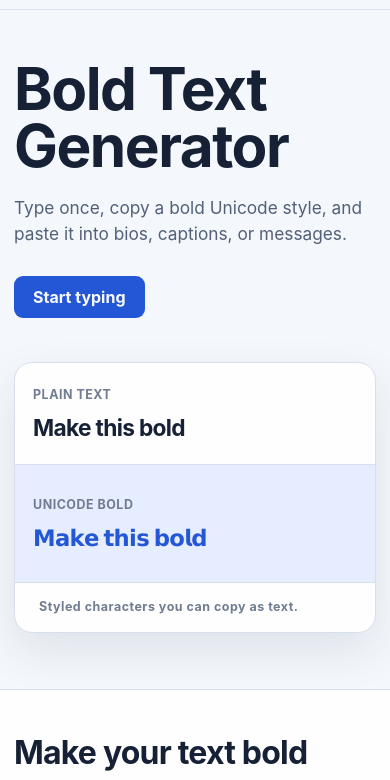
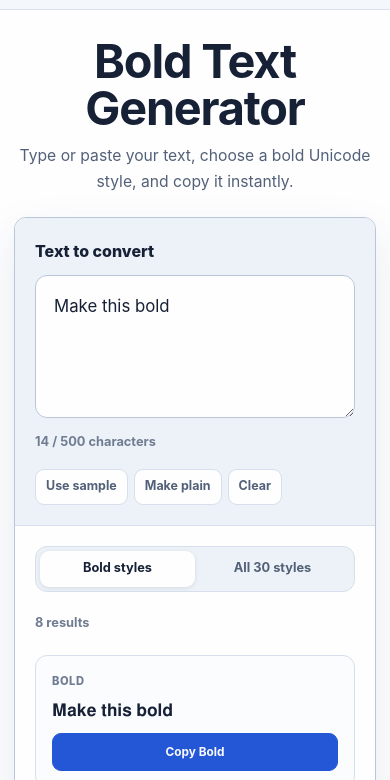
Before and after one commit to itshomie/bold-text-generator, a website: page index.html in a window 390 px wide. Shown: the part 54-834 px from the top of the page. Drawn offline with Linux system fonts and the light colour scheme.

Commit message:
Put text generator in homepage first screen

```diff
--- a/css/generator.css
+++ b/css/generator.css
@@ -1,7 +1,25 @@
 .generator-section {
-    padding: clamp(52px, 7vw, 84px) 0 clamp(78px, 10vw, 120px);
-    border-top: 1px solid var(--line);
+    padding: clamp(34px, 5vw, 58px) 0 clamp(78px, 10vw, 120px);
     background: var(--surface-raised);
+}
+
+.generator-intro {
+    max-width: 760px;
+    margin: 0 auto clamp(24px, 3vw, 34px);
+    text-align: center;
+}
+
+.generator-intro h1 {
+    max-width: none;
+    margin-bottom: 0.7rem;
+    font-size: clamp(2.7rem, 5.4vw, 4.7rem);
+    line-height: 1;
+}
+
+.generator-intro p {
+    max-width: 58ch;
+    margin: 0 auto;
+    font-size: clamp(1rem, 1.5vw, 1.12rem);
 }
 
 .generator-shell {
--- a/css/main.css
+++ b/css/main.css
@@ -328,23 +328,8 @@ code {
 }
 
 /* Shared sections */
-.hero,
 .page-hero {
     padding: clamp(64px, 9vw, 108px) 0 clamp(54px, 8vw, 96px);
-}
-
-.hero-grid {
-    display: grid;
-    grid-template-columns: minmax(0, 1.12fr) minmax(360px, 0.88fr);
-    align-items: center;
-    gap: clamp(44px, 7vw, 96px);
-}
-
-.hero-copy p {
-    max-width: 520px;
-    margin-bottom: 1.75rem;
-    font-size: clamp(1.08rem, 2vw, 1.26rem);
-    line-height: 1.55;
 }
 
 .button {
@@ -379,52 +364,6 @@ code {
     color: var(--accent);
 }
 
-.hero-preview {
-    position: relative;
-    margin: 18px 0 0;
-    overflow: hidden;
-    border: 1px solid var(--line);
-    border-radius: var(--radius-large);
-    background: var(--surface-raised);
-    box-shadow: var(--shadow);
-    transform: rotate(1.2deg);
-}
-
-.preview-row {
-    display: grid;
-    gap: 8px;
-    padding: 22px 24px;
-    border-bottom: 1px solid var(--line);
-}
-
-.preview-row span,
-.hero-preview figcaption {
-    color: var(--text-faint);
-    font-size: 0.78rem;
-    font-weight: 700;
-    letter-spacing: 0.04em;
-    text-transform: uppercase;
-}
-
-.preview-row strong {
-    font-size: clamp(1.5rem, 3.1vw, 2.35rem);
-    letter-spacing: -0.03em;
-    line-height: 1.25;
-}
-
-.preview-row-featured {
-    padding-block: 30px;
-    background: var(--accent-soft);
-}
-
-.preview-row-featured strong {
-    color: var(--accent);
-}
-
-.hero-preview figcaption {
-    padding: 14px 24px;
-    text-transform: none;
-}
 
 .section-heading {
     max-width: 690px;
@@ -737,9 +676,6 @@ code {
         transition-duration: 0.01ms !important;
     }
 
-    .hero-preview {
-        transform: none;
-    }
 }
 
 @media print {
--- a/css/responsive.css
+++ b/css/responsive.css
@@ -2,11 +2,6 @@
     .nav-shell {
         grid-template-columns: minmax(210px, 1fr) auto minmax(150px, 1fr);
         gap: 16px;
-    }
-
-    .hero-grid {
-        grid-template-columns: minmax(0, 1fr) minmax(320px, 0.82fr);
-        gap: 44px;
     }
 
     .generator-shell {
@@ -87,25 +82,10 @@
         padding: 13px 14px;
     }
 
-    .hero-grid,
     .decision-layout,
     .compatibility-layout,
     .faq-layout {
         grid-template-columns: 1fr;
-    }
-
-    .hero {
-        padding-top: 58px;
-    }
-
-    .hero-copy p {
-        max-width: 600px;
-    }
-
-    .hero-preview {
-        width: min(100%, 590px);
-        margin-top: 0;
-        transform: none;
     }
 
     .decision-layout .section-heading {
@@ -162,7 +142,6 @@
         font-size: clamp(2.25rem, 10.8vw, 3.6rem);
     }
 
-    .hero,
     .page-hero {
         padding-block: 50px 56px;
     }
@@ -173,7 +152,19 @@
     }
 
     .generator-section {
-        padding-top: 46px;
+        padding-top: 28px;
+    }
+
+    .generator-intro {
+        margin-bottom: 22px;
+    }
+
+    .generator-intro h1 {
+        font-size: clamp(2.45rem, 12vw, 3.4rem);
+    }
+
+    .generator-intro p {
+        font-size: 0.98rem;
     }
 
     .generator-shell {
@@ -298,14 +289,6 @@
         padding-inline: 9px;
     }
 
-    .preview-row {
-        padding-inline: 18px;
-    }
-
-    .preview-row strong {
-        font-size: 1.42rem;
-    }
-
     .unicode-card {
         grid-template-columns: 1fr;
         gap: 12px;
--- a/index.html
+++ b/index.html
@@ -49,9 +49,9 @@
 
     <link rel="icon" type="image/svg+xml" href="/assets/favicon.svg">
     <link rel="manifest" href="/site.webmanifest">
-    <link rel="stylesheet" href="/css/main.css?v=20260710-1">
-    <link rel="stylesheet" href="/css/generator.css?v=20260710-1">
-    <link rel="stylesheet" href="/css/responsive.css?v=20260710-1">
+    <link rel="stylesheet" href="/css/main.css?v=20260716-2">
+    <link rel="stylesheet" href="/css/generator.css?v=20260716-2">
+    <link rel="stylesheet" href="/css/responsive.css?v=20260716-2">
 
     <script type="application/ld+json">
     {
@@ -106,33 +106,11 @@
     </header>
 
     <main class="main-content" id="main-content">
-        <section class="hero" aria-labelledby="hero-title">
-            <div class="container hero-grid">
-                <div class="hero-copy">
+        <section class="generator-section" id="generator" aria-labelledby="hero-title">
+            <div class="container">
+                <header class="generator-intro">
                     <h1 id="hero-title">Bold Text Generator</h1>
-                    <p>Type once, copy a bold Unicode style, and paste it into bios, captions, or messages.</p>
-                    <a class="button button-primary" href="#generator">Start typing</a>
-                </div>
-
-                <figure class="hero-preview" aria-label="Plain and Unicode bold text example">
-                    <div class="preview-row">
-                        <span>Plain text</span>
-                        <strong>Make this bold</strong>
-                    </div>
-                    <div class="preview-row preview-row-featured">
-                        <span>Unicode bold</span>
-                        <strong class="unicode-sample">𝗠𝗮𝗸𝗲 𝘁𝗵𝗶𝘀 𝗯𝗼𝗹𝗱</strong>
-                    </div>
-                    <figcaption>Styled characters you can copy as text.</figcaption>
-                </figure>
-            </div>
-        </section>
-
-        <section class="generator-section" id="generator" aria-labelledby="generator-title">
-            <div class="container">
-                <header class="section-heading">
-                    <h2 id="generator-title">Make your text bold</h2>
-                    <p>Results update as you type. Characters without a matching style stay unchanged.</p>
+                    <p>Type or paste your text, choose a bold Unicode style, and copy it instantly.</p>
                 </header>
 
                 <div class="generator-shell">
```
